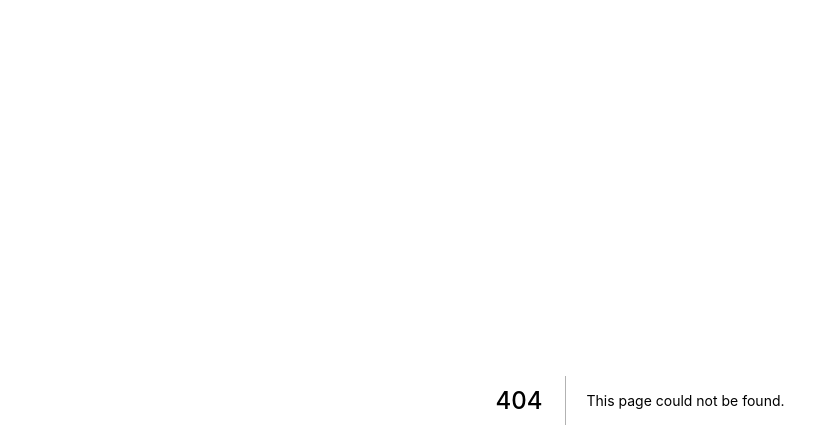
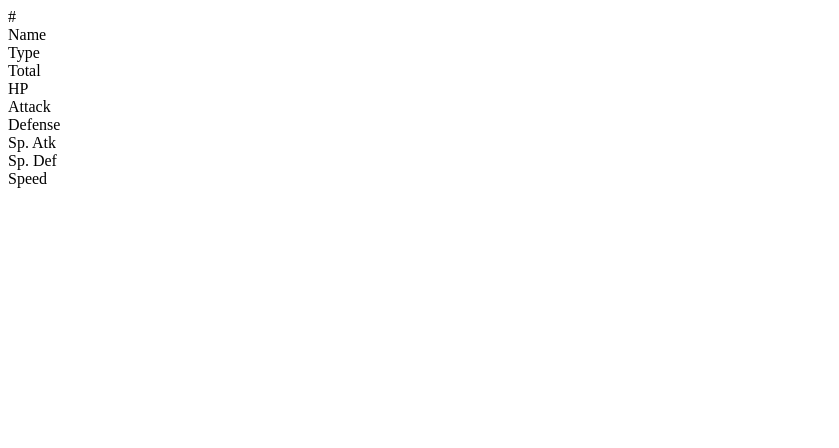
Before and after one commit to blakes-gym/poke-hubv1, a Next.js app: page /home in a window 1280 px wide. Before the commit this address had no page. Shown: the top 448 px of the page, without its empty margins (0-839 px from the left). Built offline with nearby package versions, Linux system fonts and the light colour scheme.

Commit message:
Boostrap

```diff
--- a/package.json
+++ b/package.json
@@ -23,6 +23,7 @@
     "@zeit/next-sass": "^1.0.1",
     "next": "^9.1.7",
     "react": "^16.12.0",
+    "react-bootstrap": "^1.0.0-beta.16",
     "react-dom": "^16.12.0"
   }
 }
--- /dev/null
+++ b/pages/home.js
@@ -0,0 +1,23 @@
+import "../styles.scss";
+import Container from 'react-bootstrap/Container';
+import Row from 'react-bootstrap/Row';
+import Col from 'react-bootstrap/Col';
+
+export default function Home() {
+  return (
+  <Container>
+    <Row>
+      <Col>#</Col>
+      <Col>Name</Col>
+      <Col>Type</Col>
+      <Col>Total</Col>
+      <Col>HP</Col>
+      <Col>Attack</Col>
+      <Col>Defense</Col>
+      <Col>Sp. Atk</Col>
+      <Col>Sp. Def</Col>
+      <Col>Speed</Col>
+    </Row>
+  </Container>
+  )
+}
--- a/styles.scss
+++ b/styles.scss
@@ -1,4 +1,5 @@
 $font-size: 50px;
+
 .example {
   font-size: $font-size;
 }
```
Also changed, not shown: next.config.js (line endings or trailing spaces), 1 other file (tests, documents, lock files or other folders).
